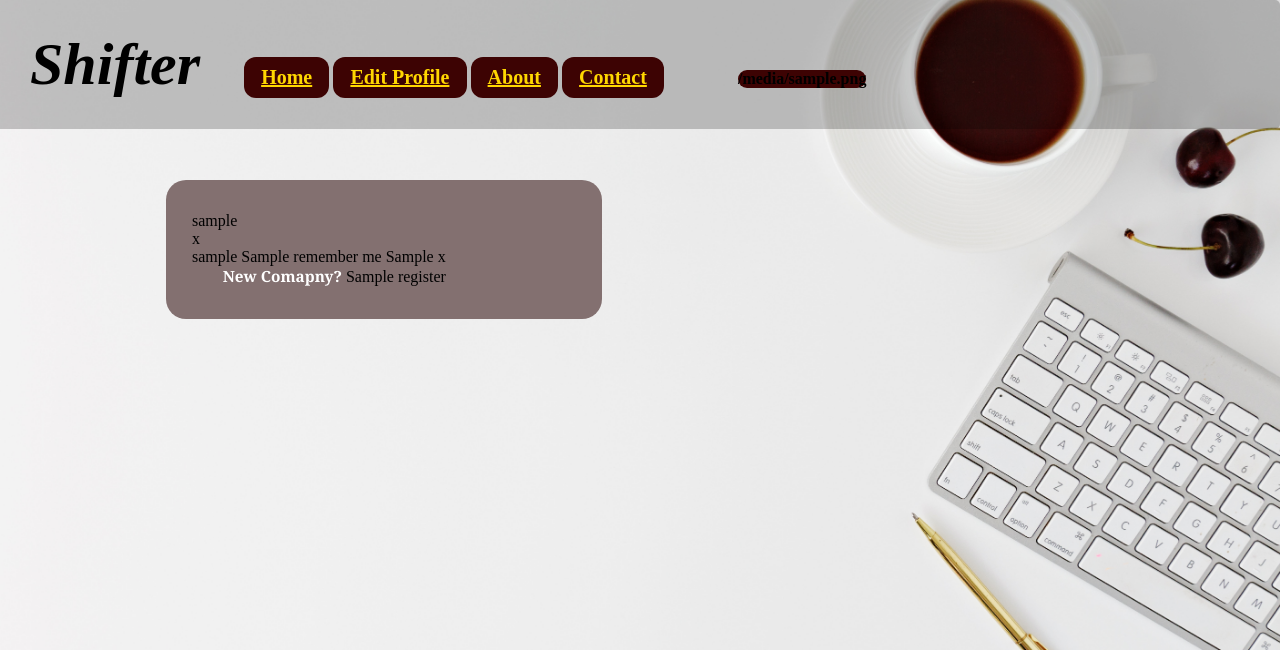
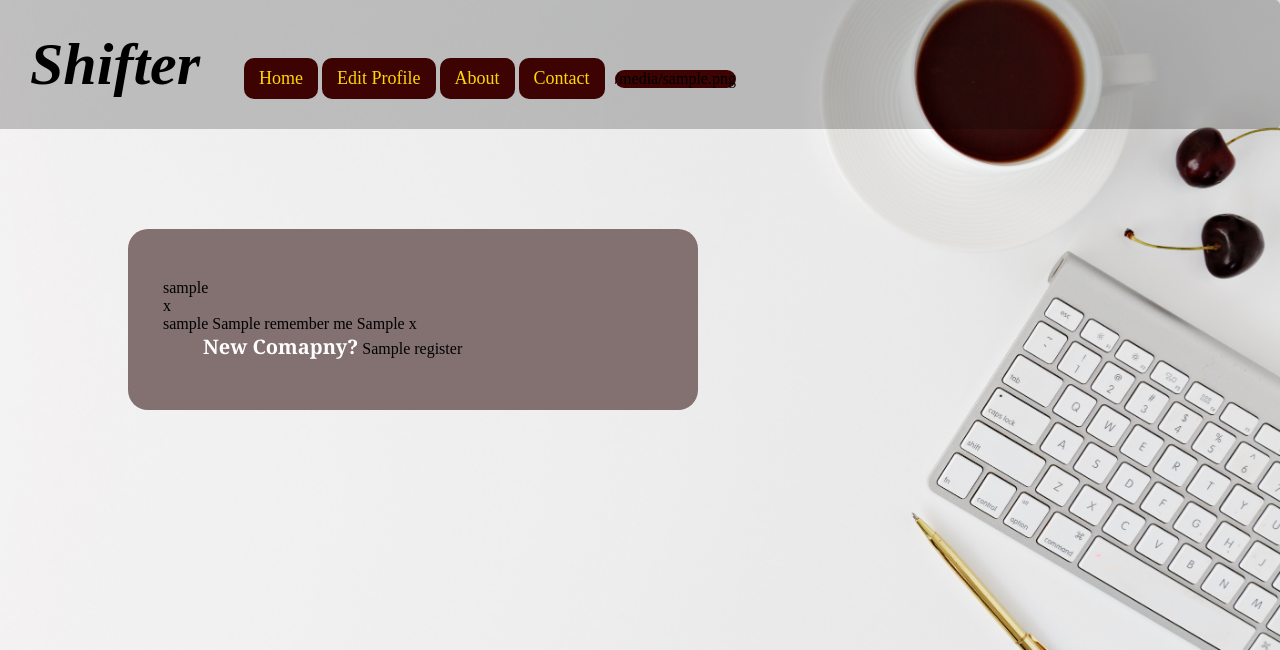
Before and after one commit to cindyxue/CMPE131_2019Fall_Team1, a Python web app: template Shifterapp/app/templates/login.html in a window 1280 px wide. Shown: the top 650 px of the page. Run offline with Jinja, Linux system fonts and the light colour scheme; the template is opened without the code that fills it: most values are stand-ins (such as "Sample title", 1, 10 or a date in 2020).

Commit message:
working on the css

```diff
--- a/Shifterapp/app/static/base.css
+++ b/Shifterapp/app/static/base.css
@@ -20,38 +20,43 @@ nav ul{
 
 
 }
-nav ul li{
+nav ul li {
     list-style-type: none;
     display:inline-block;
     background:rgb(61, 3, 3);
-    border-radius: 12px;
+    border-radius: 10px;
     border-color: white;
-    padding:.7% 1.4%;
+    padding:10px 15px;
     font-style: normal;
-    font-weight: 800;
 }
 .logout{
     padding:0;
-    margin-left:30px;
+    margin-left:0.5%;
 }
+
 .Logoutbutton{
     font-family:'Times New Roman', Times, serif;
     text-align:center;
-    font-size:25px;
-    background-color: black;
-    color:rgb(207, 206, 206);
-    border-color:white;
-    padding: 15%;
-    border-radius: 10px;
+    font-size:1.2em;
+    padding: 25%;
+    border-color:gray;
+    border-radius: 5px;
     font-weight: bold;
     cursor: pointer;
+    background-color:rgb(17, 49, 2);
+    color:gold;
 
 
 }
 nav a{
     color:gold;
-    font-size:20px;
+    font-size:18px;
+    text-decoration: none;
 }
 hr{
     border:none;
 }
+.flash{
+    font-size:25px;
+    margin-bottom: -40px;
+}
--- a/Shifterapp/app/static/login.css
+++ b/Shifterapp/app/static/login.css
@@ -3,6 +3,7 @@ body {
     background-image: url('login1.jpg');
     background-size:cover;
     margin:0;
+    background-color: rgba(90, 90, 90, 0.116);
     background-repeat: no-repeat;
 
 }
@@ -10,17 +11,18 @@ div{
     transition: all 0.1s ease-in;
     background:rgb(131, 112, 112);
     border-radius: 20px;
-    width :30vw;
+    width :500px;
     height:10%;
-    padding:2.5% 2%;
-    margin-left:13%;
-    margin-top:4%;
+    padding:50px 35px;
+    margin-left:10%;
+    margin-right:10%;
+    margin-top:100px;
 }
 
 .username, .password{
     text-align: center;
     font-family: Cambria, Cochin, Georgia, Times, 'Times New Roman', serif;
-    font-size:2vw;
+    font-size:25px;
     border-radius: 15px;
     padding:3% 1% 3% 1%;
     width:84%;
@@ -33,7 +35,7 @@ div{
     background-color:rgb(61, 3, 3);
     text-align: center;
     font-family: Cambria, Cochin, Georgia, Times, 'Times New Roman', serif;
-    font-size:1.5vw;
+    font-size:25px;
     padding:4%;
     border-radius: 15px;
     width :54%;
@@ -47,7 +49,7 @@ div{
     background-color:rgb(61, 3, 3);
     text-align: center;
     font-family: Cambria, Cochin, Georgia, Times, 'Times New Roman', serif;
-    font-size:2vw;
+    font-size:25px;
     padding:4%;
     border-radius: 15px;
     width :54%;
@@ -61,13 +63,13 @@ div{
 .RememberMe{
     Color: #fff8fd;
     font-family: Cambria, Cochin, Georgia, Times, 'Times New Roman', serif;
-    font-size: 1.3vw;
+    font-size: 25px;
     margin-top:0;
     margin-left:33%;
 }
 .RememberMeButton{
-    width:1.5vw;
-    height:1.5vw;
+    width:20px;
+    height:20px;
     margin-top:0;
     margin-bottom: 5%;
 
@@ -92,7 +94,7 @@ form p {
     margin-left:8%;
     color:white;
     display: inline;
-    font-size:1.2vw;
+    font-size:20px;
     font-family: Cambria, Cochin, Georgia, Times, 'Times New Roman', serif;
     font-weight: bolder;
 
@@ -100,7 +102,7 @@ form p {
 .Register{
     margin-top: 5%;
     margin-left:3%;
-    font-size:1vw;
+    font-size:20px;
     padding:5px 20px;
     color:maroon;
     font-family: Cambria, Cochin, Georgia, Times, 'Times New Roman', serif;
--- a/Shifterapp/app/templates/base.html
+++ b/Shifterapp/app/templates/base.html
@@ -17,18 +17,18 @@
                 {% endif %}
                 <li><a href="#">About</a></li>
                 <li><a href="#">Contact</a></li>
-    <ul>
                 {% if title != "Shifter Scheduling Application" and title != "Register Organization" %}
-                <li class = "logout"><form action = "", method = 'POST'>
-                    {{formLogout.Logout(class_ = "Logoutbutton")}}</form>
+                <li class = 'logout'><form action = "", method = 'POST'>
+                    {{formLogout.Logout(class_ = 'Logoutbutton')}}</form>
                 </li>
                 {% endif %}
+
             </ul>
         </nav>
     </header>
     {% with messages = get_flashed_messages() %}
     {% if messages %}
-    <ul>
+    <ul class = flash>
         {% for message in messages %}
         <li>{{ message }}</li>
         {% endfor %}
```
Also changed, not shown: Shifterapp/app/static/choose.css (+9 -7 lines).
